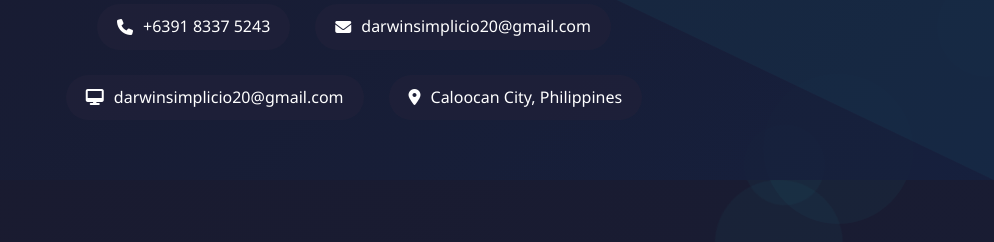
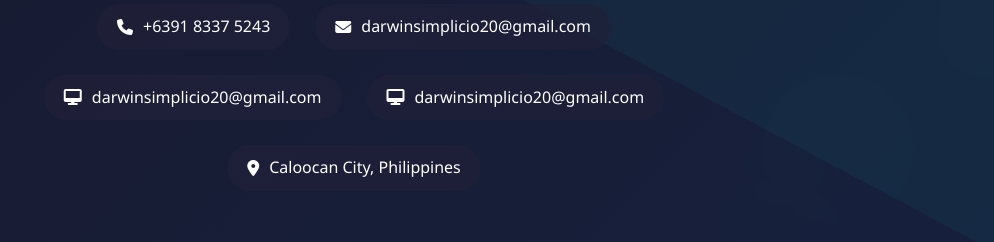
Before and after one commit to DarwinSimplicio/cv_web, a plain HTML site: page index.html in a window 1280 px wide. Shown: the part 431-673 px from the top of the page, without its empty margins (286-1280 px from the left). Drawn offline with Linux system fonts and the light colour scheme.

Commit message:
index.html

```diff
--- a/index.html
+++ b/index.html
@@ -512,6 +512,10 @@
                         <span>darwinsimplicio20@gmail.com</span>
                     </div>
                     <div class="contact-item">
+                        <i class="fas fa-desktop"></i>
+                        <span>darwinsimplicio20@gmail.com</span>
+                    </div>
+                    <div class="contact-item">
                         <i class="fas fa-map-marker-alt"></i>
                         <span>Caloocan City, Philippines</span>
                     </div>
```
